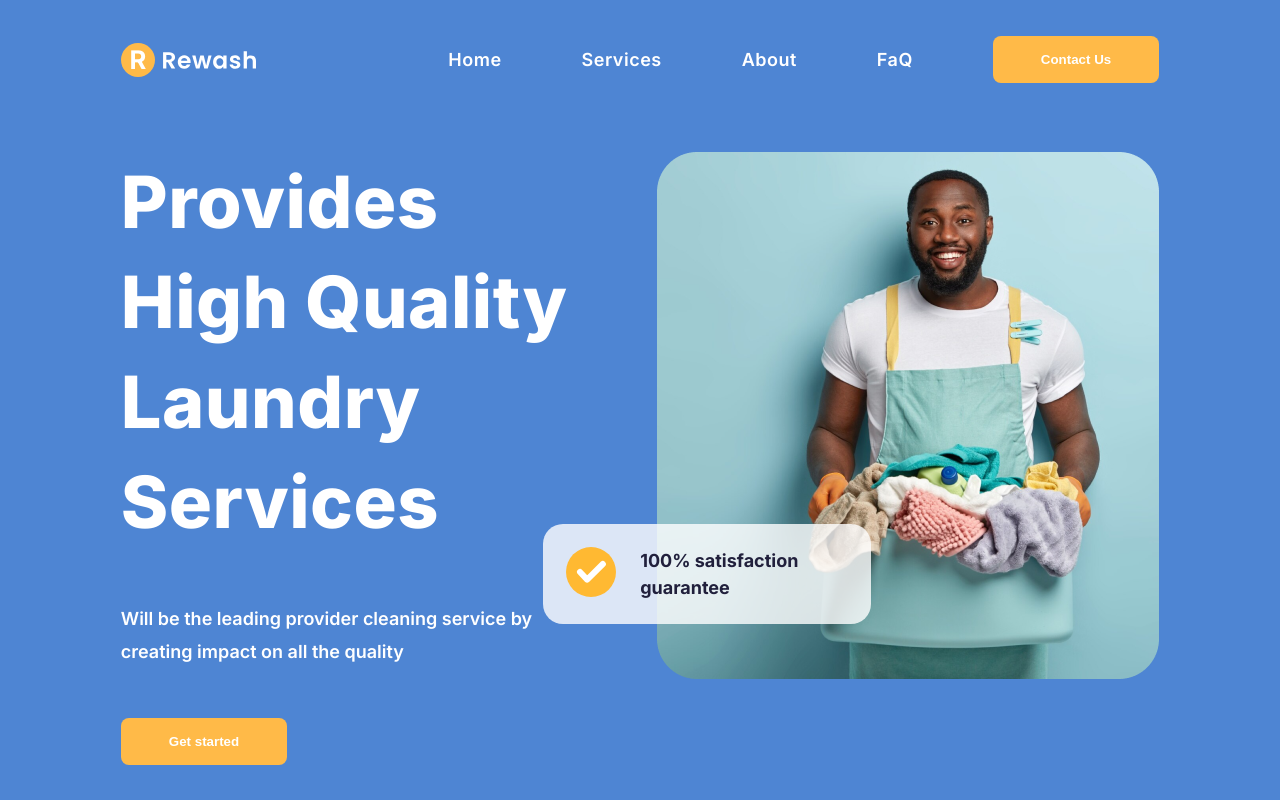
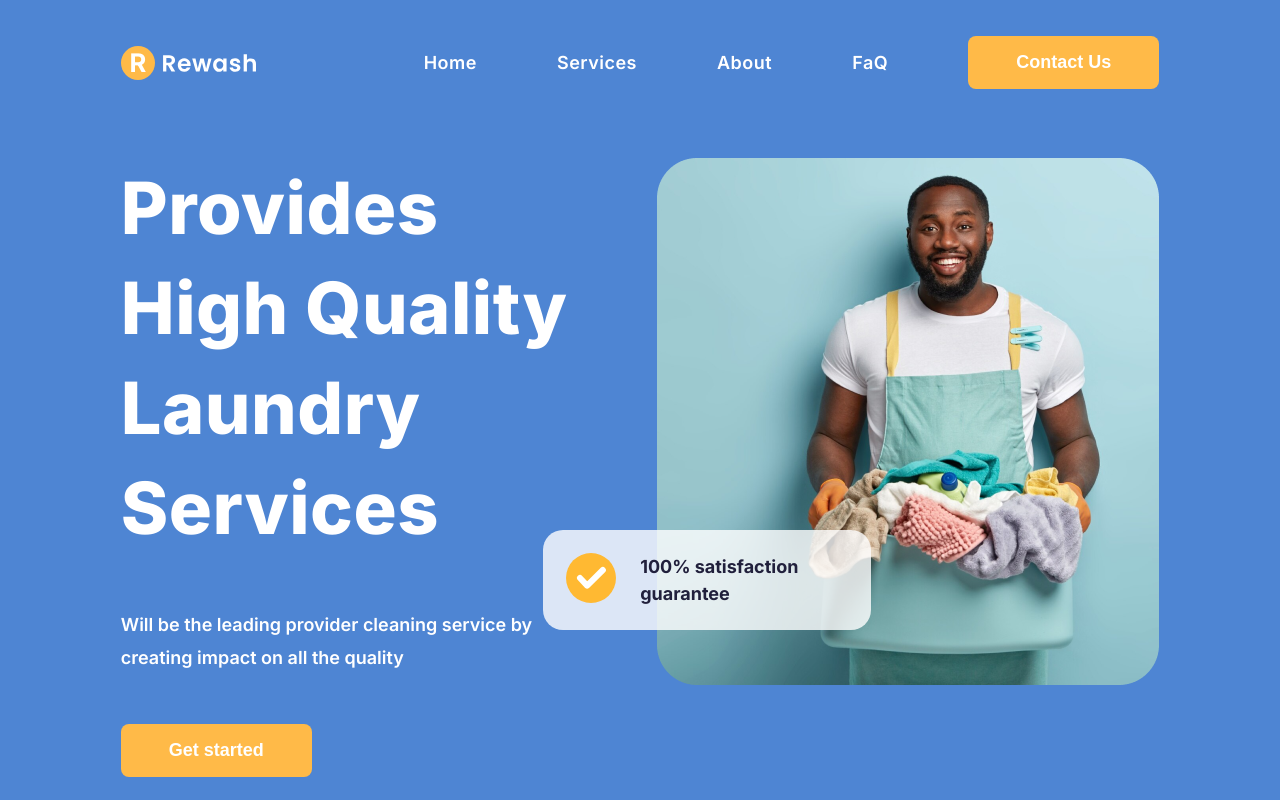
Before and after one commit to ghulame22/laundry-app, a Next.js app: page / in a window 1280 px wide. Shown: the top 800 px of the page. Built offline with nearby package versions, Linux system fonts and the light colour scheme.

Commit message:
minor fix

```diff
--- a/src/app/components/CallToAction/CallToAction.module.css
+++ b/src/app/components/CallToAction/CallToAction.module.css
@@ -21,6 +21,8 @@
   border: none;
   border-radius: 0.5rem;
   font-weight: 700;
+  font-size: 1.125rem;
+  cursor: pointer;
 }
 
 @media only screen and (max-width: 1100px) {
--- a/src/app/components/ContactUs/ContactUs.module.css
+++ b/src/app/components/ContactUs/ContactUs.module.css
@@ -71,11 +71,13 @@
 }
 .btn {
   background: #ffba48;
-  color: white;
+  color: white !important;
   padding: 1rem 3rem;
   border: none;
   border-radius: 0.5rem;
   font-weight: 700;
+  font-size: 1.125rem;
+  cursor: pointer;
 }
 
 @media only screen and (max-width: 1100px) {
--- a/src/app/components/Hero/Hero.module.css
+++ b/src/app/components/Hero/Hero.module.css
@@ -29,6 +29,8 @@
   border: none;
   border-radius: 0.5rem;
   font-weight: 700;
+  font-size: 1.125rem;
+  cursor: pointer;
 }
 .heroImg {
   position: relative;
--- a/src/app/components/HowItWorks/HowItWorks.module.css
+++ b/src/app/components/HowItWorks/HowItWorks.module.css
@@ -37,6 +37,8 @@
   border: none;
   border-radius: 0.5rem;
   font-weight: 700;
+  font-size: 1.125rem;
+  cursor: pointer;
 }
 .content > :nth-child(2) {
   display: grid;
--- a/src/app/components/Navbar/Navbar.module.css
+++ b/src/app/components/Navbar/Navbar.module.css
@@ -40,6 +40,8 @@
   border: none;
   border-radius: 0.5rem;
   font-weight: 700;
+  font-size: 1.125rem;
+  cursor: pointer;
 }
 .miniMenuHolder {
   display: none;
```
